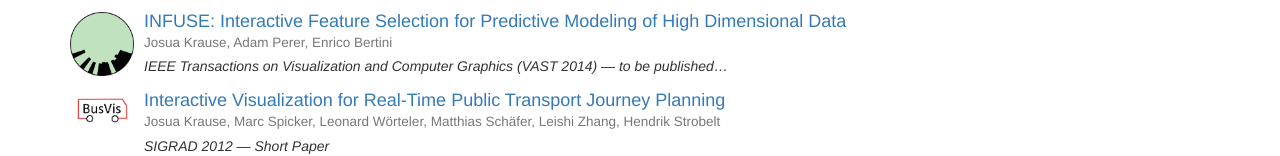
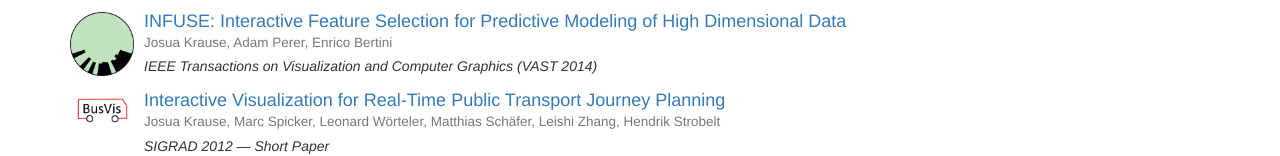
Before and after one commit to JosuaKrause/info, a plain HTML site: page index.html in a window 1280 px wide. Shown: the part 217-373 px from the top of the page. Drawn offline with nearby package versions, Linux system fonts and the light colour scheme.

Commit message:
remove "to be published..."

```diff
--- a/index.html
+++ b/index.html
@@ -37,7 +37,7 @@
           <div class="media-body">
             <h4 class="media-heading"><a href="http://nyuvis.github.io/infuse">INFUSE: Interactive Feature Selection for Predictive Modeling of High Dimensional Data</a><br/>
             <small>Josua Krause, Adam Perer, Enrico Bertini</small></h4>
-            <em>IEEE Transactions on Visualization and Computer Graphics (VAST 2014) &mdash; to be published&hellip;</em>
+            <em>IEEE Transactions on Visualization and Computer Graphics (VAST 2014)</em>
         </div>
         <div class="media">
           <a class="pull-left" href="http://graphics.uni-konstanz.de/publikationen/2012/busvis/">
```
